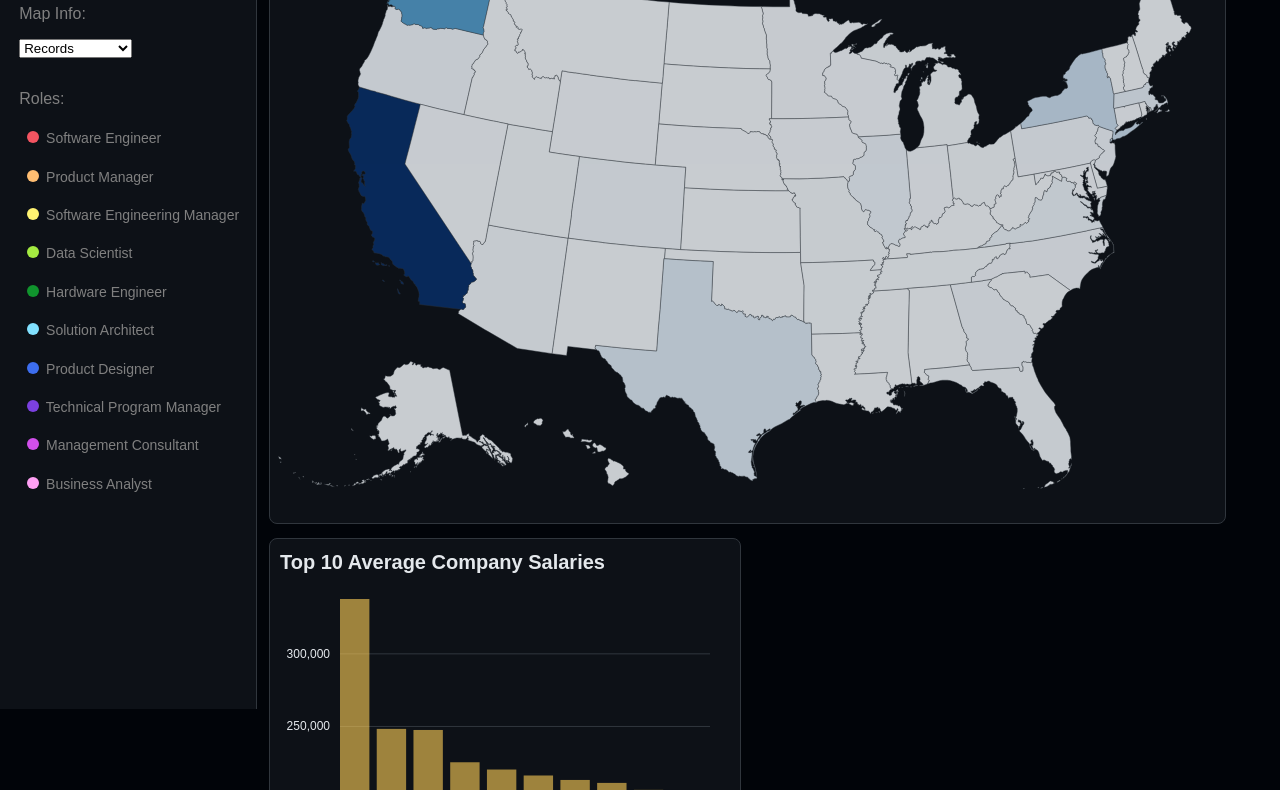
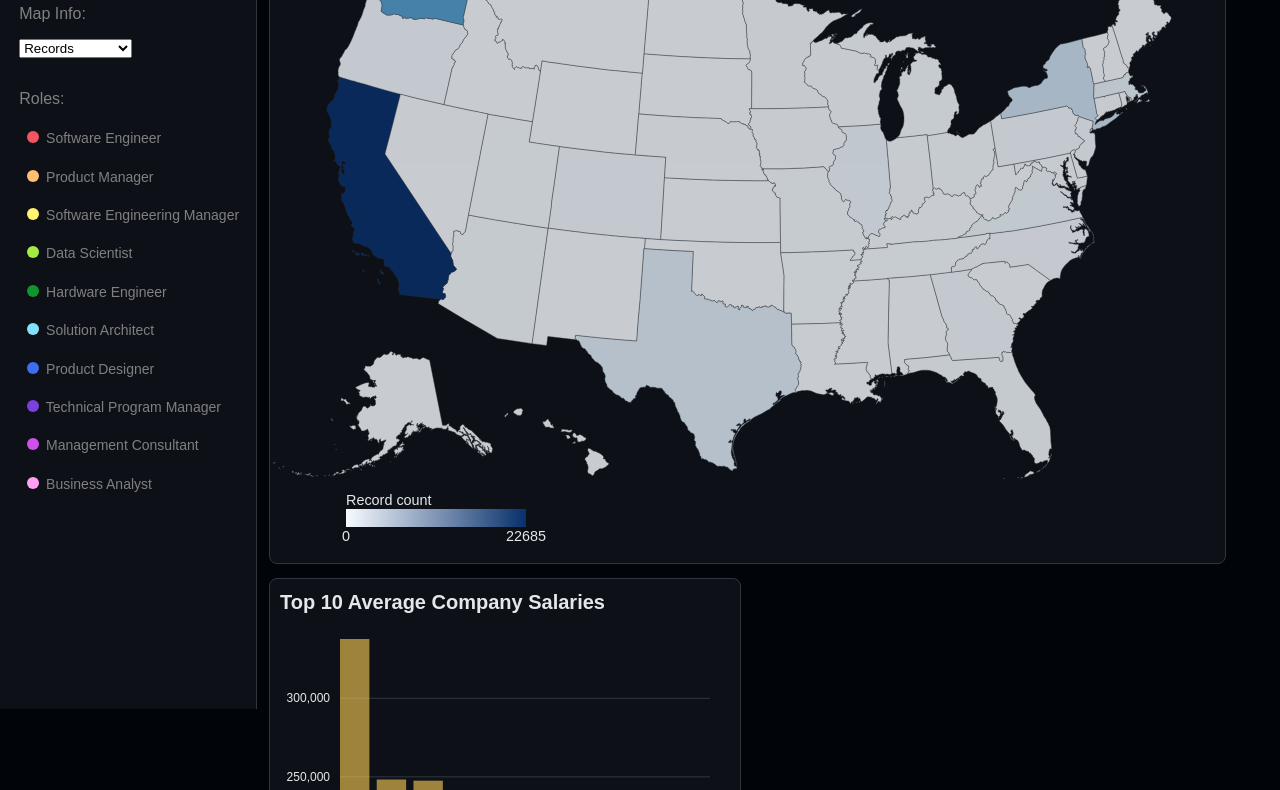
Before and after one commit to joeyshi12/tech-salaries-vis, a website built with webpack: page public/index.html in a window 1280 px wide. Shown: the part 91-881 px from the top of the page. Built offline with nearby package versions, Linux system fonts and the light colour scheme.

Commit message:
Added choropleth legend (#45)

```diff
--- a/public/css/style.css
+++ b/public/css/style.css
@@ -37,7 +37,7 @@ body {
 
 #choropleth-map .state {
     stroke: var(--border-color);
-    stroke-width: 0.5px;
+    stroke-width: 0.5;
     opacity: 0.8
 }
 
--- a/public/index.html
+++ b/public/index.html
@@ -13,7 +13,7 @@
                 <p class="label">Map Info:</p>
                 <label for="map-info-selector"></label>
                 <select id="map-info-selector">
-                    <option value="records">Records</option>
+                    <option value="record">Records</option>
                     <option value="salary">Average Salary</option>
                 </select>
                 <p class="label">Roles:</p>
--- a/src/choroplethMap.ts
+++ b/src/choroplethMap.ts
@@ -5,6 +5,8 @@ import { SalaryRecord, View, ViewConfig } from './view';
 
 type ChoroplethMapConfig = ViewConfig & {
     scale: number;
+    legendWidth: number;
+    legendHeight: number;
 }
 
 type MapInfoType = 'record' | 'salary';
@@ -14,21 +16,35 @@ interface StateInfo {
     averageSalary: number;
 }
 
+interface LegendStop {
+    color: string;
+    value: number;
+    offset: number;
+}
+
 export class ChoroplethMap implements View {
+    private width: number;
+    private height: number;
     private geoPath: d3.GeoPath<any, d3.GeoPermissibleObjects>;
     private stateInfoMap: Map<string, StateInfo>;
     private colorScale: d3.ScaleSequential<string>;
     private infoGetter: (d: StateInfo) => number;
     private _activeState: string;
+    private legendStops: LegendStop[];
+    private states: FeatureCollection;
 
     private svg: d3.Selection<any, any, any, any>;
-    private chart: d3.Selection<any, any, any, any>
+    private chart: d3.Selection<any, any, any, any>;
+    private linearGradient: d3.Selection<any, any, any, any>;
+    private legend: d3.Selection<any, any, any, any>;
+    private legendRect: d3.Selection<any, any, any, any>;
 
     constructor(private _data: SalaryRecord[],
-                private geoData: any,
+                geoData: any,
                 private config: ChoroplethMapConfig,
                 private infoType: MapInfoType,
                 private dispatcher: d3.Dispatch<string[]>) {
+        this.states = <FeatureCollection><unknown>topojson.feature(geoData, geoData.objects.states);
         this.initVis();
     }
 
@@ -47,6 +63,9 @@ export class ChoroplethMap implements View {
     public initVis() {
         let vis = this;
 
+        vis.width = vis.config.containerWidth - vis.config.margin.left - vis.config.margin.right;
+        vis.height = vis.config.containerHeight - vis.config.margin.top - vis.config.margin.bottom;
+
         vis.svg = d3.select('#choropleth-map')
             .attr('width', vis.config.containerWidth)
             .attr('height', vis.config.containerHeight);
@@ -56,6 +75,25 @@ export class ChoroplethMap implements View {
 
         // Initialize path generator
         vis.geoPath = d3.geoPath();
+
+        // Initialize gradient that we will later use for the legend
+        vis.linearGradient = vis.svg.append('defs').append('linearGradient')
+            .attr("id", "legend-gradient");
+
+        // Append legend
+        vis.legend = vis.chart.append('g')
+            .attr('class', 'legend')
+            .attr('transform',`translate(${vis.config.margin.left},${vis.config.containerHeight})`);
+
+        vis.legendRect = vis.legend.append('rect')
+            .attr('width', vis.config.legendWidth)
+            .attr('height', vis.config.legendHeight);
+
+        vis.legend.append('text')
+            .attr('class', 'legend-title')
+            .attr('dy', '.35em')
+            .attr('y', -10)
+            .text('Record count');
 
         vis.colorScale = d3.scaleSequential(d3.interpolateBlues);
         vis.updateVis();
@@ -79,17 +117,31 @@ export class ChoroplethMap implements View {
             }),
             (record: SalaryRecord) => record.state);
         vis.stateInfoMap = new Map(stateInfoPairs);
-        vis.colorScale.domain(d3.extent<[string, StateInfo], number>(stateInfoPairs,
+        for (const state of vis.states.features) {
+            console.log(vis.stateInfoMap.has(state.properties.name))
+            if (!vis.stateInfoMap.has(state.properties.name)) {
+                vis.stateInfoMap.set(state.properties.name, {recordCount: 0, averageSalary: 0});
+            }
+        }
+
+        vis.colorScale.domain(d3.extent<[string, StateInfo], number>(Array.from(vis.stateInfoMap),
             (pair) => vis.infoGetter(pair[1])));
+
+        // Define begin and end of the color gradient (legend)
+        const [min, max] = vis.colorScale.domain();
+        vis.legendStops = [
+            { color: vis.colorScale(min), value: min, offset: 0},
+            { color: vis.colorScale(max), value: max, offset: 100},
+        ];
+
         this.renderVis();
     }
 
     public renderVis() {
         let vis = this;
-        const states = <FeatureCollection><unknown>topojson.feature(vis.geoData, vis.geoData.objects.states);
 
         vis.chart.selectAll('.state')
-            .data(states.features)
+            .data(vis.states.features)
             .join('path')
             .attr('class', (d) =>
                 d.properties.name === vis._activeState ? 'state active' : 'state')
@@ -120,5 +172,33 @@ export class ChoroplethMap implements View {
                 }
                 vis.dispatcher.call('filterState', event, activeState);
             });
+
+        vis.chart.selectAll(".state.active").raise();
+
+        // Add legend labels
+        vis.legend.selectAll('.legend-label')
+            .data(vis.legendStops)
+            .join('text')
+            .attr('class', 'legend-label')
+            .attr('text-anchor', 'middle')
+            .attr('dy', '.35em')
+            .attr('y', 30)
+            .attr('x', (d,index) => {
+                return index == 0 ? 0 : vis.config.legendWidth;
+            })
+            .text(d => Math.round(d.value * 10 ) / 10);
+
+        // Update gradient for legend
+        vis.linearGradient.selectAll('stop')
+            .data(vis.legendStops)
+            .join('stop')
+            .attr('offset', d => d.offset)
+            .attr('stop-color', d => d.color);
+
+        console.log(vis.infoType);
+        vis.legend.select('text')
+            .text(vis.infoType === 'record' ? 'Record count' : 'Average salary')
+
+        vis.legendRect.attr('fill', 'url(#legend-gradient)');
     }
 }
--- a/src/visService.ts
+++ b/src/visService.ts
@@ -25,15 +25,17 @@ export class VisService {
         this.choroplethMap = new ChoroplethMap(this.records, geoData, {
             parentElement: '#choropleth-map',
             containerWidth: 955,
-            containerHeight: 600,
-            margin: { top: 20, right: 10, bottom: 10, left: 60 },
+            containerHeight: 640,
+            margin: { top: 10, right: 25, bottom: 0, left: 40 },
             tooltipPadding: 15,
-            scale: 0.9
+            scale: 0.9,
+            legendWidth: 200,
+            legendHeight: 20
         }, mapInfoType, this.dispatcher);
         this.barChart = new BarChart(this.records, {
             parentElement: '#bar-chart',
             containerWidth: 470,
-            containerHeight: 600,
+            containerHeight: 640,
             margin: { top: 60, right: 40, bottom: 50, left: 70 },
             tooltipPadding: 15
         }, this.dispatcher);
```
